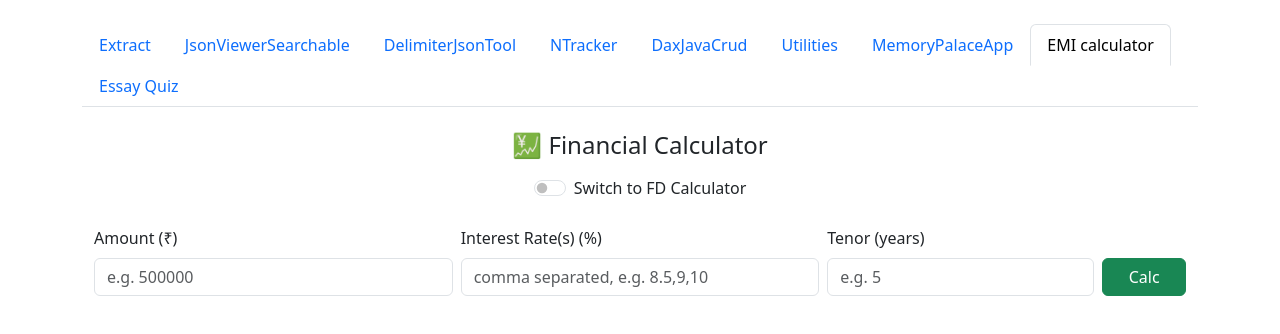
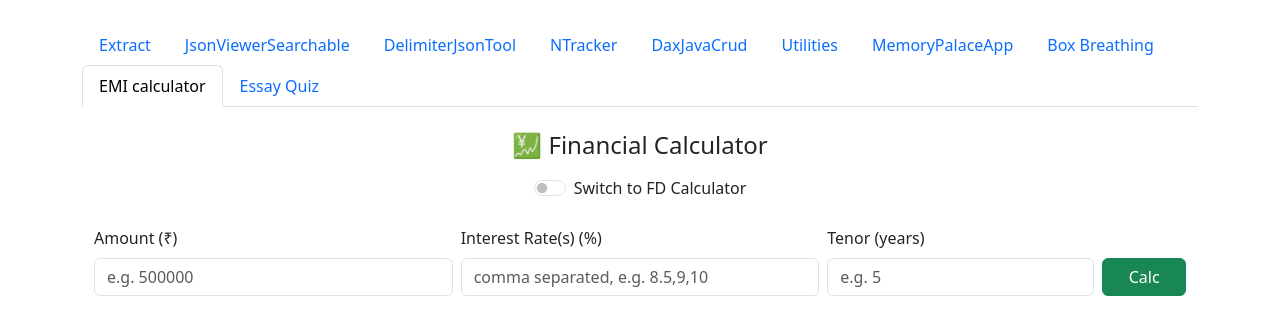
Before and after one commit to Gandeevi/MY-TABS-APP, a React (Create React App) app: page / in a window 1280 px wide. Shown: the top 334 px of the page. Built offline with nearby package versions, Linux system fonts and the light colour scheme.

Commit message:
Update App.js

```diff
--- a/src/App.js
+++ b/src/App.js
@@ -15,6 +15,7 @@ import Tab1 from './components/EMICalc';
       import JsonViewerSearchable from './components/JsonViewerSearchable';
 
       import Extract from './components/Extract';
+import BoxBreathing from './components/BoxBreathing';
 
 
 
@@ -38,6 +39,7 @@ const tabList = [
 
             // { key: 'MemoryPalace', title: 'MemoryPalace', component: <MemoryPalaceApp /> },
 
+{ key: 'BoxBreathing', title: 'Box Breathing', component: <BoxBreathing /> },
 
   { key: 'tab1', title: 'EMI calculator', component: <Tab1 /> },
   // { key: 'tab2', title: 'Events', component: <Tab2 /> },
```
